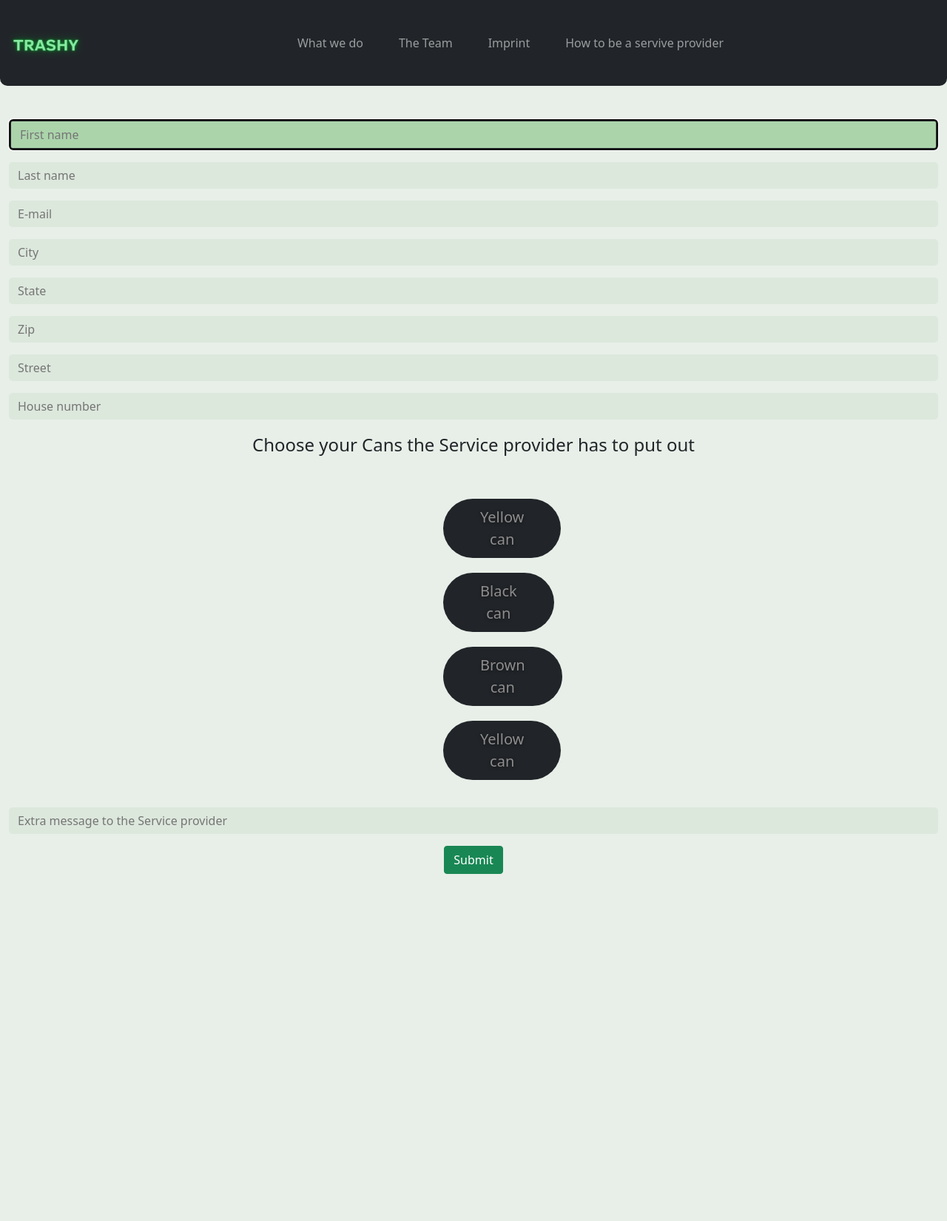
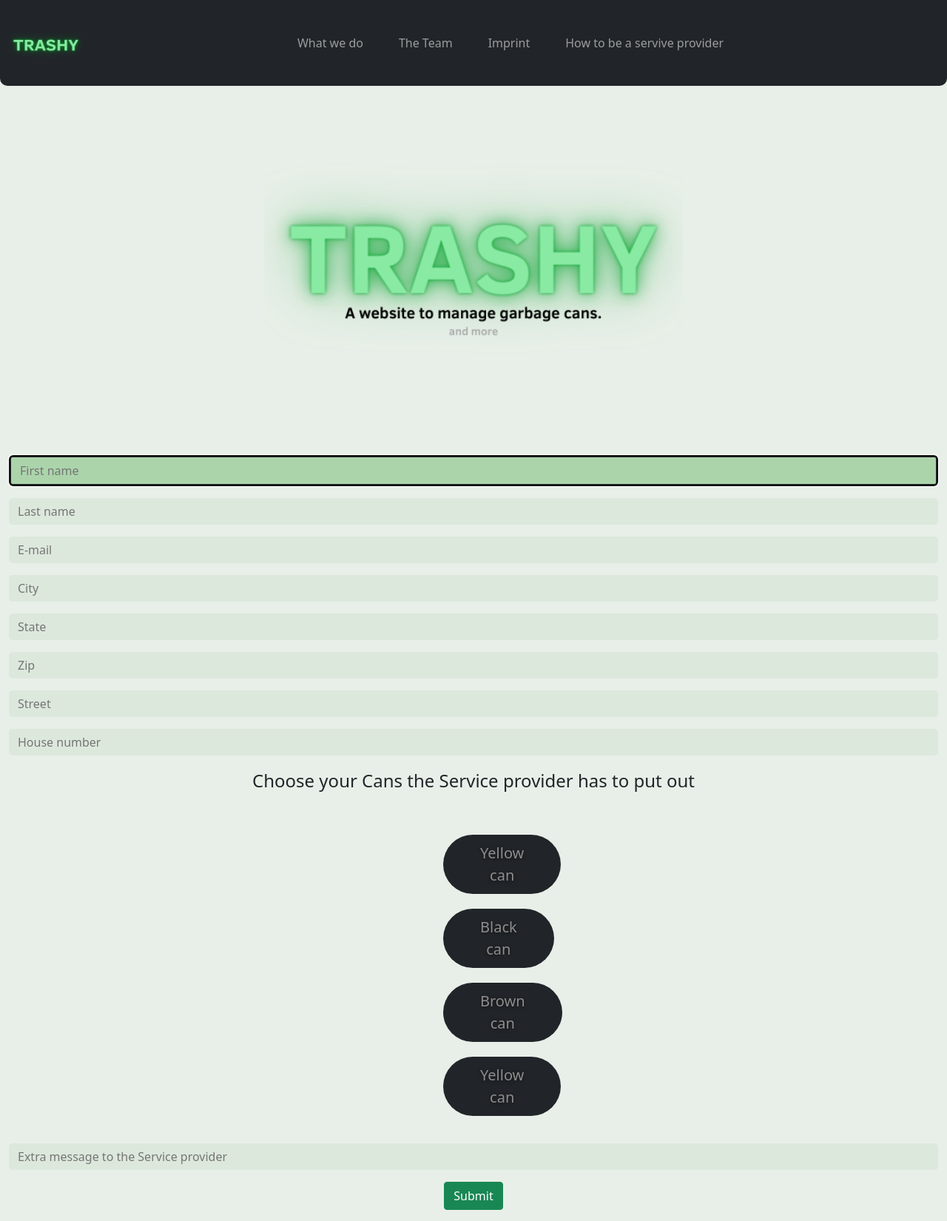
Before and after one commit to TKAMING/Trashy, a Flask app: page / in a window 1280 px wide. Shown: the top 1650 px of the page at 74% size. Before the commit the page ends 1181 px from the top, so only its background shows below. Run offline with Flask 2, Linux system fonts and the light colour scheme; some libraries are stand-ins or nearby versions.

Commit message:
index logo

```diff
--- a/templates/index.html
+++ b/templates/index.html
@@ -33,7 +33,9 @@
     </div>
 </nav>
 
-<form action="/" method="post" class="form">
+<img class="photo-logo" src="/static/Trashy.png">
+
+<form action="/" method="post" class="">
 
     <div class="mb-3 wrapper">
         <input autocomplete="off" autofocus placeholder="First name" id="first_name" name="first_name" type="text">
```
Also changed, not shown: 1 other file.
